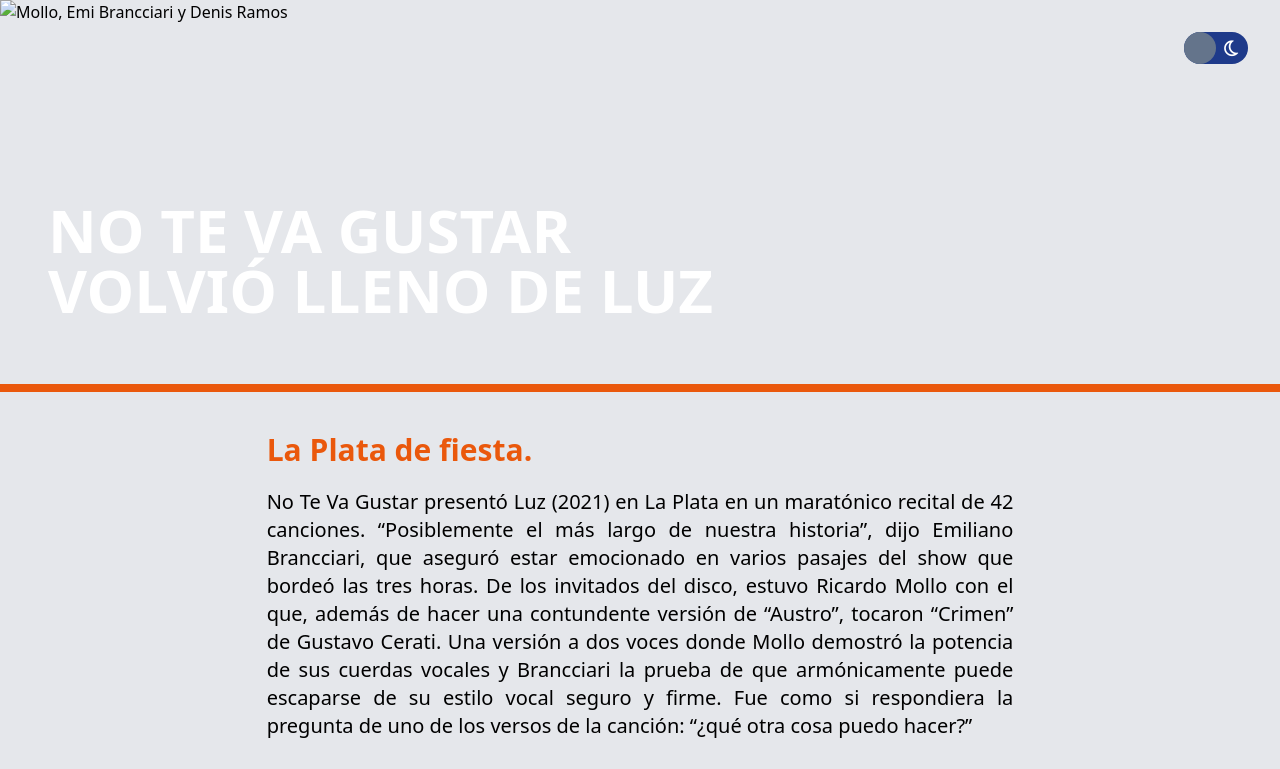
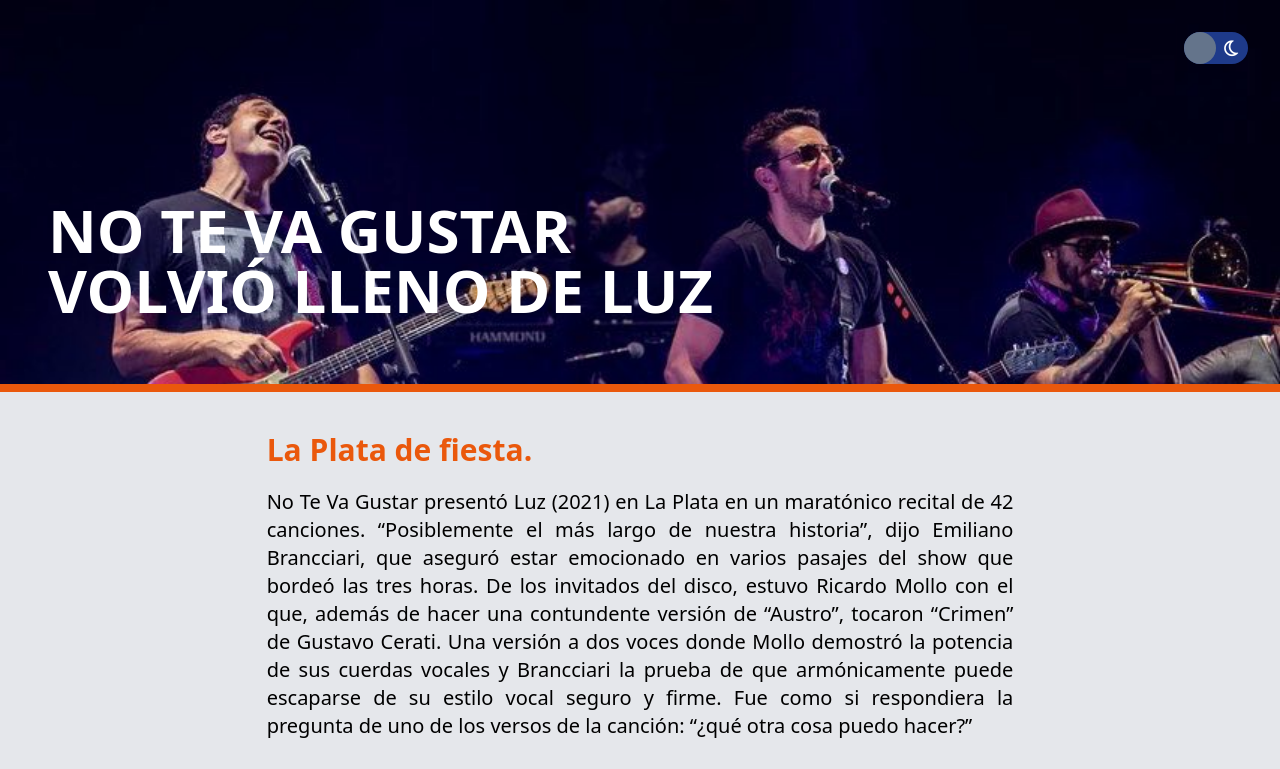
Before and after one commit to iam-leo/Tailwind-DarkMode-Practice, a plain HTML site: page index.html in a window 1280 px wide. Shown: the top 769 px of the page. Drawn offline with Linux system fonts and the light colour scheme; the site is published under a folder, as on GitHub Pages, so addresses that start at the root find nothing; grey boxes are pictures that could not be loaded.

Commit message:
Fixed the path of the header image

```diff
--- a/index.html
+++ b/index.html
@@ -12,7 +12,7 @@
 <body class=" bg-gray-200 dark:bg-slate-800 p-0 m-0 transition duration-500 ease-in-out">
     <header class="relative w-full h-full border-b-4 md:border-b-8 border-orange-600 dark:border-orange-700">
         <div class="p-0 h-64 sm:h-96 sm:w-full">
-            <img src="/img/ntvg-lp.jpg" class="w-full h-full object-cover sm:object-left-top" alt="Mollo, Emi Brancciari y Denis Ramos">
+            <img src="img/ntvg-lp.jpg" class="w-full h-full object-cover sm:object-left-top" alt="Mollo, Emi Brancciari y Denis Ramos">
         </div>
         <h1 class=" text-3xl sm:text-6xl text-white dark:text-slate-200 font-bold uppercase absolute bottom-16 left-12">No te va gustar <span class="block">volvió lleno de luz</span>
         </h1>
```
